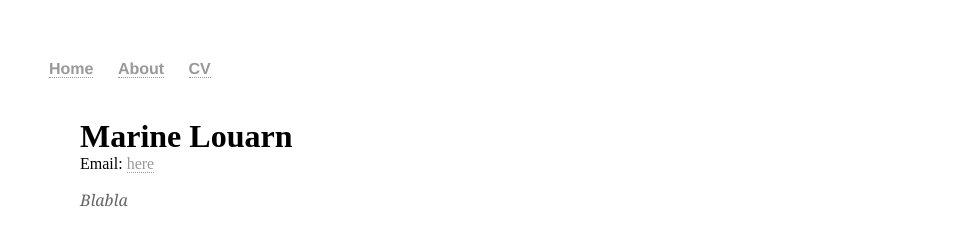
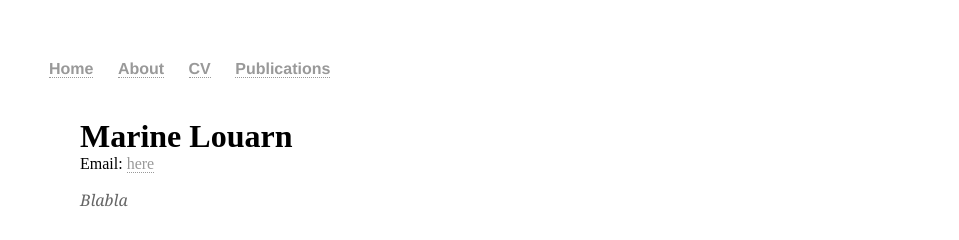
Before and after one commit to mlouarn/mlouarn.github.io, a Jekyll site: the page built from cv/index.html, in a window 1280 px wide. Shown: the top 240 px of the page, without its empty margins (160-1119 px from the left). Built offline with Jekyll 4.4.1, drawn with Linux system fonts in a browser that asks for light colours.

Commit message:
Update default.html

```diff
--- a/_layouts/default.html
+++ b/_layouts/default.html
@@ -11,7 +11,8 @@
 	        		<li><a href="/">Home</a></li>
 		        	<li><a href="/about">About</a></li>
 	        		<li><a href="/cv">CV</a></li>
-	    		</ul>
+	        		<li><a href="/publi">Publications</a></li>
+				</ul>
 			</nav>
 			<div class="container">
 
```
